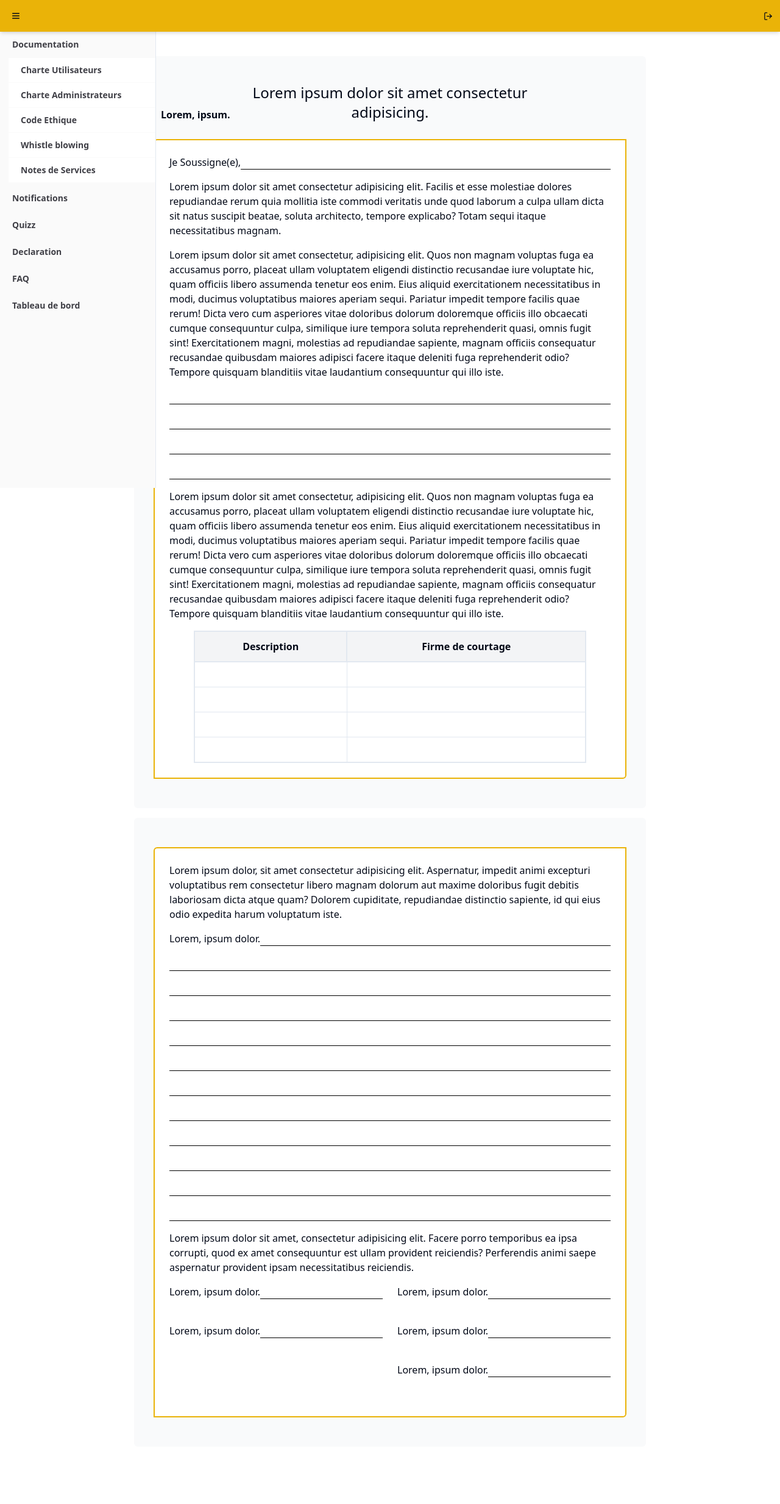
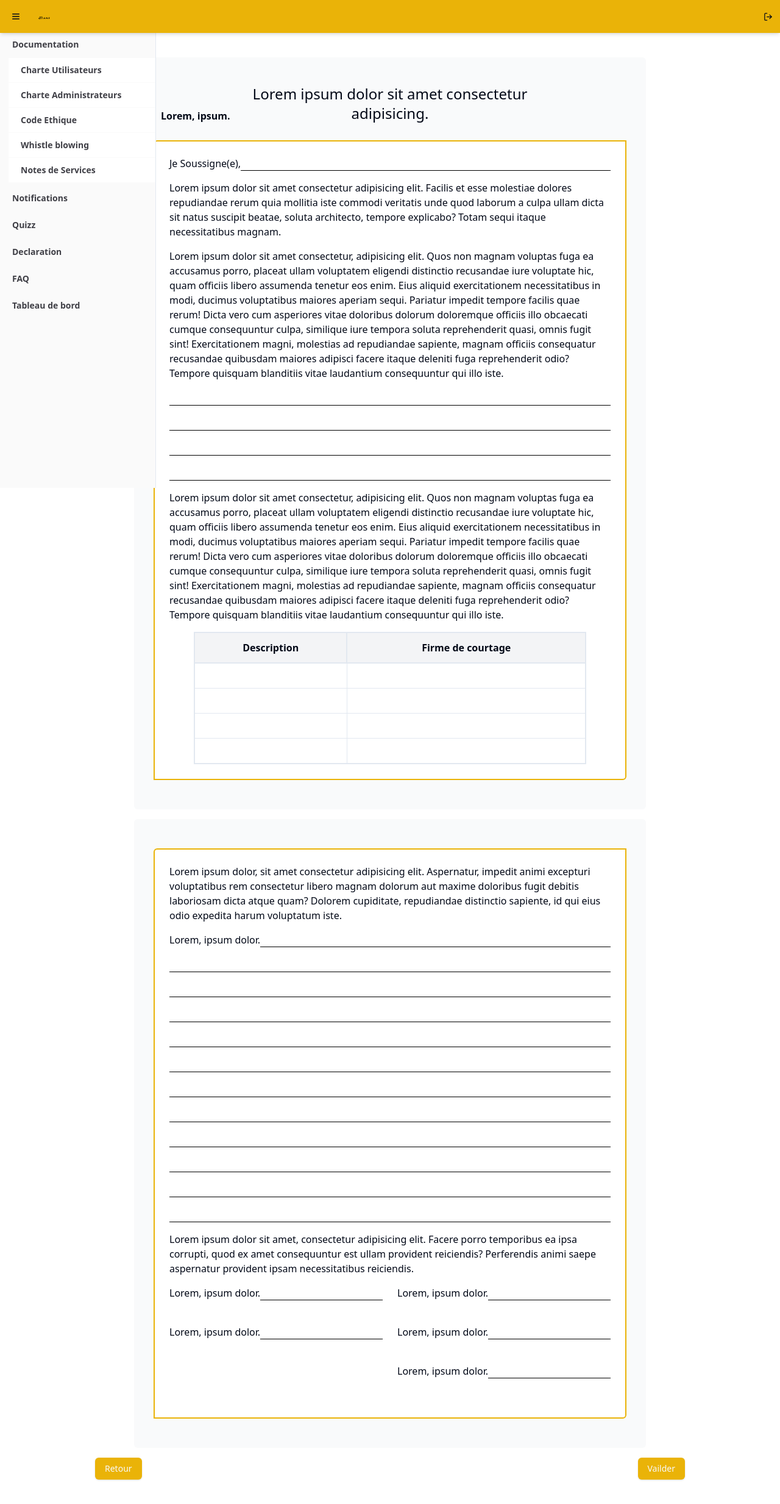
Before and after one commit to Collinsac/shadcn, a React (Vite) app: page /home/dadhesion in a window 1280 px wide. Shown: the top 2466 px of the page at 61% size. Before the commit the page ends 2412 px from the top, so only its background shows below. Built offline with nearby package versions, Linux system fonts and the light colour scheme.

Commit message:
made changes

```diff
--- a/src/Pages/Dadhesion.jsx
+++ b/src/Pages/Dadhesion.jsx
@@ -1,8 +1,22 @@
 import Line from "@/components/Custom/Line";
 import Signature from "@/components/Custom/Signature";
+import {
+  AlertDialog,
+  AlertDialogAction,
+  AlertDialogCancel,
+  AlertDialogContent,
+  AlertDialogHeader,
+  AlertDialogTitle,
+  AlertDialogTrigger,
+} from "@/components/ui/alert-dialog";
+import { Button } from "@/components/ui/button";
+import { XCircleIcon } from "lucide-react";
 import React from "react";
+import { useNavigate } from "react-router-dom";
 
 const Dadhesion = () => {
+  const navigate = useNavigate();
+
   return (
     <div className="flex-1 p-10">
       {/* page 1 */}
@@ -141,6 +155,48 @@ const Dadhesion = () => {
           <Signature />
         </div>
       </div>
+
+      <div className="flex items-center justify-between p-4 mx-auto max-w-[1000px]">
+        <Button
+          className=" bg-yellow-500 hover:bg-yellow-600"
+          onClick={() => navigate(-1)}
+        >
+          Retour
+        </Button>
+
+        <AlertDialog>
+          <AlertDialogTrigger>
+            <Button className=" bg-yellow-500 hover:bg-yellow-600">
+              Vailder
+            </Button>
+          </AlertDialogTrigger>
+
+          <AlertDialogContent>
+            <AlertDialogHeader>
+              <AlertDialogTitle className="text-center my-5">
+                Vous etes sur de vouloir valider ?
+              </AlertDialogTitle>
+            </AlertDialogHeader>
+            <div className="justify-between flex items-center">
+              <AlertDialogAction className="p-0">
+                <Button className="mx-auto flex px-8 bg-yellow-500 hover:bg-yellow-600">
+                  Oui
+                </Button>
+              </AlertDialogAction>
+
+              <AlertDialogAction className="p-0">
+                <Button className="mx-auto flex px-8 bg-yellow-500 hover:bg-yellow-600">
+                  Non
+                </Button>
+              </AlertDialogAction>
+
+              <AlertDialogCancel className="p-0 px-2 absolute right-2 bg-transparent border-none shadow-none top-0">
+                <XCircleIcon size={3} />
+              </AlertDialogCancel>
+            </div>
+          </AlertDialogContent>
+        </AlertDialog>
+      </div>
     </div>
   );
 };
--- a/src/Pages/RenouvellementDadhesion.jsx
+++ b/src/Pages/RenouvellementDadhesion.jsx
@@ -1,8 +1,21 @@
 import Line from "@/components/Custom/Line";
 import Signature from "@/components/Custom/Signature";
+import {
+  AlertDialog,
+  AlertDialogAction,
+  AlertDialogCancel,
+  AlertDialogContent,
+  AlertDialogHeader,
+  AlertDialogTitle,
+  AlertDialogTrigger,
+} from "@/components/ui/alert-dialog";
+import { Button } from "@/components/ui/button";
+import { XCircleIcon } from "lucide-react";
 import React from "react";
+import { useNavigate } from "react-router-dom";
 
 const RenouvellementDadhesion = () => {
+  const navigate = useNavigate();
   return (
     <div className="flex-1 p-10">
       {/* page 1 */}
@@ -103,6 +116,48 @@ const RenouvellementDadhesion = () => {
           <Signature />
         </div>
       </div>
+
+      <div className="flex items-center justify-between p-4 mx-auto max-w-[1000px]">
+        <Button
+          className=" bg-yellow-500 hover:bg-yellow-600"
+          onClick={() => navigate(-1)}
+        >
+          Retour
+        </Button>
+
+        <AlertDialog>
+          <AlertDialogTrigger>
+            <Button className=" bg-yellow-500 hover:bg-yellow-600">
+              Vailder
+            </Button>
+          </AlertDialogTrigger>
+
+          <AlertDialogContent>
+            <AlertDialogHeader>
+              <AlertDialogTitle className="text-center my-5">
+                Vous etes sur de vouloir valider ?
+              </AlertDialogTitle>
+            </AlertDialogHeader>
+            <div className="justify-between flex items-center">
+              <AlertDialogAction className="p-0">
+                <Button className="mx-auto flex px-8 bg-yellow-500 hover:bg-yellow-600">
+                  Oui
+                </Button>
+              </AlertDialogAction>
+
+              <AlertDialogAction className="p-0">
+                <Button className="mx-auto flex px-8 bg-yellow-500 hover:bg-yellow-600">
+                  Non
+                </Button>
+              </AlertDialogAction>
+
+              <AlertDialogCancel className="p-0 px-2 absolute right-2 bg-transparent border-none shadow-none top-0">
+                <XCircleIcon size={3} />
+              </AlertDialogCancel>
+            </div>
+          </AlertDialogContent>
+        </AlertDialog>
+      </div>
     </div>
   );
 };
--- a/src/components/Custom/AppNav.jsx
+++ b/src/components/Custom/AppNav.jsx
@@ -1,12 +1,15 @@
 import React from "react";
 import { SidebarTrigger } from "../ui/sidebar";
 import { LogOut, LogOutIcon } from "lucide-react";
-
+import logo from "../../assets/Images/Logo.svg";
 const AppNav = () => {
   return (
     <div className="bg-yellow-500 z-50 p-3 shadow-md flex items-center justify-between">
-      <SidebarTrigger  />
-      <LogOut size={15}/>
+      <div className="flex items-center gap-x-5">
+        <SidebarTrigger />
+        <img src={logo} alt="Logo" width={30} />
+      </div>
+      <LogOut size={15} />
     </div>
   );
 };
```
Also changed, not shown: src/assets/Images/Logo.svg (added).
